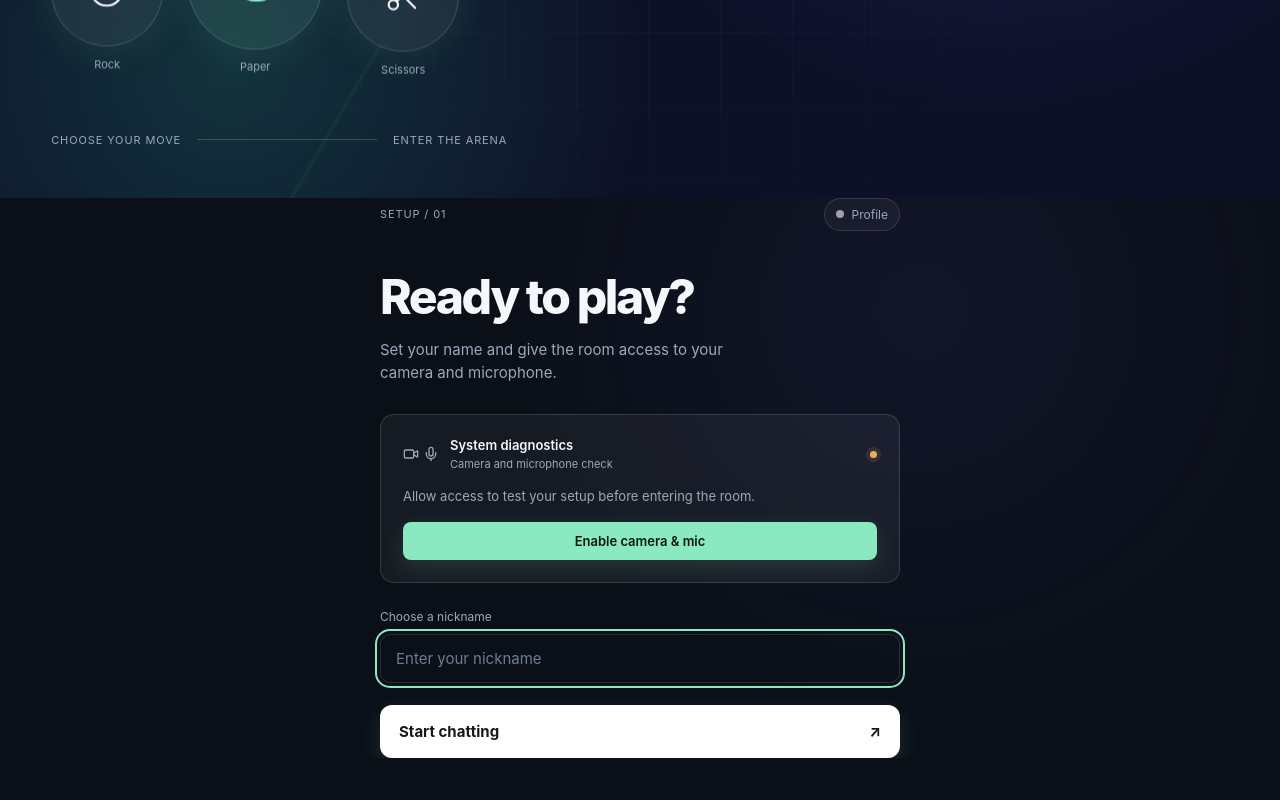
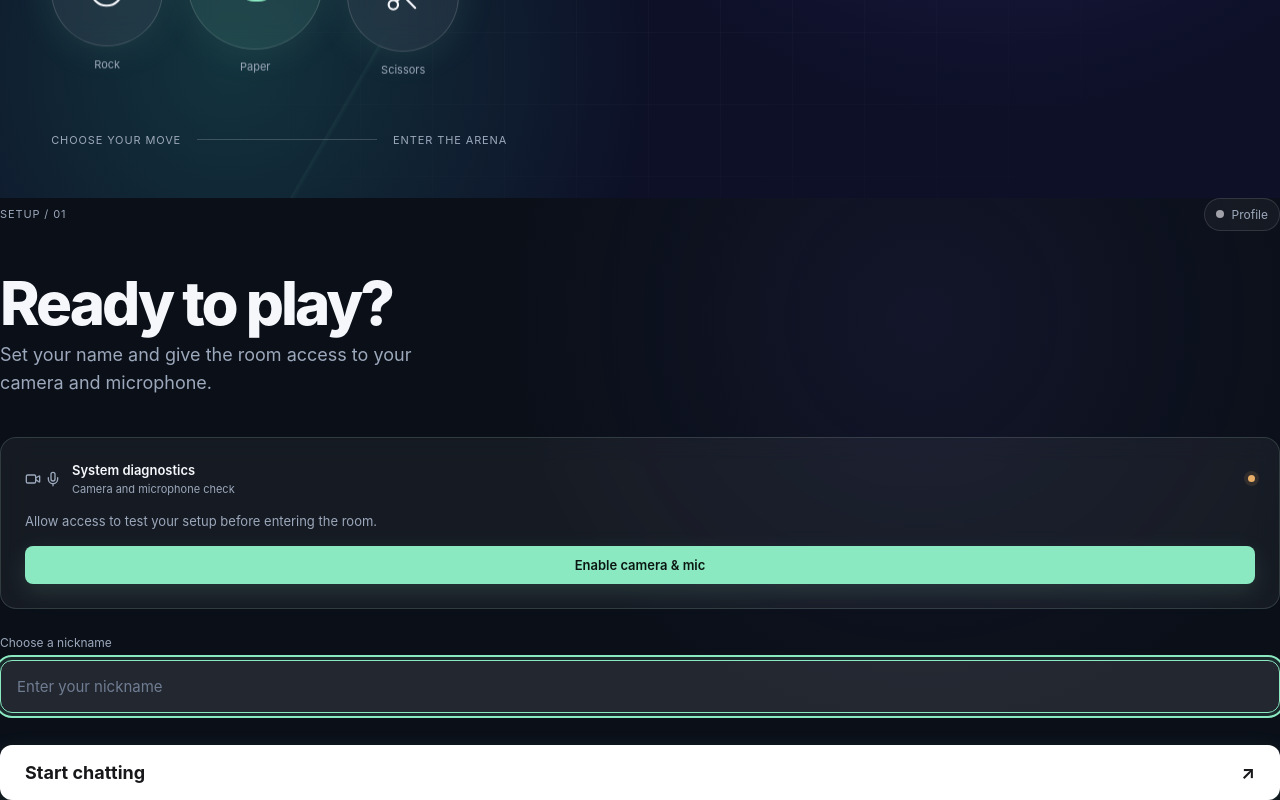
Before and after one commit to hartej46/CHEIRON, a React (Vite) app in the folder Frontend/: page / in a window 1280 px wide. Shown: the part 544-1344 px from the top of the page. Before the commit the page ends 1302 px from the top, so only its background shows below. Built offline with nearby package versions, Linux system fonts and the light colour scheme; no server answers.

Commit message:
Refactor LandingPage and App.css for improved layout and styling consistency

```diff
--- a/Frontend/src/App.css
+++ b/Frontend/src/App.css
@@ -1331,6 +1331,7 @@ h1 {
     display: flex;
     min-width: 0;
     min-height: 100%;
+    width: 100%;
     overflow: visible;
     background:
         radial-gradient(circle at 72% 20%, rgba(68, 61, 143, 0.15), transparent 40%),
@@ -1338,7 +1339,8 @@ h1 {
 }
 
 .rps-setup-content {
-    width: min(100%, 520px);
+    box-sizing: border-box;
+    width: 100%;
     margin: 0 auto;
 }
 
@@ -1386,19 +1388,19 @@ h1 {
     max-width: 10ch;
     margin: 0;
     color: var(--color-ink);
-    font-size: clamp(34px, 5vw, 48px);
+    font-size: clamp(42px, 5vw, 60px);
     font-weight: 800;
     letter-spacing: -0.05em;
-    line-height: 0.98;
+    line-height: 1;
     overflow-wrap: break-word;
     min-width: 0;
 }
 
 .rps-intro {
     max-width: 38ch;
-    margin: 18px 0 30px;
+    margin: 8px 0 40px;
     color: var(--color-muted);
-    font-size: 15px;
+    font-size: 18px;
     line-height: 1.55;
 }
 
@@ -1421,9 +1423,10 @@ h1 {
     gap: 16px;
     margin-bottom: 26px;
     border: 1px solid rgba(255, 255, 255, 0.1);
-    border-radius: 14px;
-    padding: 22px;
+    border-radius: 16px;
+    padding: 24px;
     background: rgba(255, 255, 255, 0.05);
+    backdrop-filter: blur(12px);
 }
 
 .rps-diagnostics.is-pending {
@@ -1498,7 +1501,13 @@ h1 {
 
 .rps-nickname-form {
     display: grid;
+    gap: 0;
+}
+
+.rps-input-field {
+    display: grid;
     gap: 10px;
+    margin-bottom: 32px;
 }
 
 .rps-nickname-form label {
@@ -1509,28 +1518,36 @@ h1 {
 .rps-nickname-form input {
     min-width: 0;
     border: 1px solid var(--color-line);
-    border-radius: 10px;
-    padding: 14px 15px;
-    background: transparent;
+    border-radius: 12px;
+    padding: 16px;
+    background: rgba(255, 255, 255, 0.05);
     color: var(--color-ink);
     font-size: 15px;
+    transition: border-color 180ms ease, background-color 180ms ease, box-shadow 180ms ease;
 }
 
 .rps-nickname-form input::placeholder {
     color: #6f7d92;
 }
 
+.rps-nickname-form input:focus {
+    border-color: var(--color-accent);
+    background: rgba(255, 255, 255, 0.1);
+    box-shadow: 0 0 0 3px rgba(139, 233, 193, 0.12);
+}
+
 .rps-continue-button {
     display: flex;
     width: 100%;
     align-items: center;
     justify-content: space-between;
-    margin-top: 12px;
+    margin-top: 0;
     border: 0;
     border-radius: 12px;
-    padding: 16px 18px;
+    padding: 16px 24px;
     background: #ffffff;
     color: #0a0f18;
+    font-size: 18px;
     font-weight: 700;
     transition: background-color 180ms ease, transform 180ms ease, box-shadow 180ms ease;
 }
@@ -1576,6 +1593,10 @@ h1 {
         min-height: 54vh;
         overflow: visible;
         padding: 24px;
+    }
+
+    .rps-setup-content {
+        padding: 0;
     }
 }
 
--- a/Frontend/src/pages/LandingPage.tsx
+++ b/Frontend/src/pages/LandingPage.tsx
@@ -160,7 +160,7 @@ export function LandingPage({ onStart }: LandingPageProps) {
     };
 
     return (
-        <main className="min-h-screen w-full grid grid-cols-1 lg:grid-cols-2 bg-zinc-950 text-foreground overflow-x-hidden">
+        <main className="min-h-screen w-full grid grid-cols-1 lg:grid-cols-2 bg-zinc-950 text-white overflow-x-hidden">
             <section className="rps-hero" aria-labelledby="rps-title">
                 <div className="rps-hero-grid" aria-hidden="true" />
                 <motion.header
@@ -243,11 +243,11 @@ export function LandingPage({ onStart }: LandingPageProps) {
             </section>
 
             <section
-                className="rps-action-area flex h-full flex-col justify-center px-8 lg:px-24"
+                className="rps-action-area"
                 aria-labelledby="landing-title"
             >
                 <motion.div
-                    className="rps-setup-content"
+                    className="rps-setup-content flex h-full w-full max-w-2xl flex-col justify-center px-8 lg:px-24 xl:px-32"
                     initial={{ opacity: 0, y: 20 }}
                     animate={{ opacity: 1, y: 0 }}
                     transition={{ duration: 0.4, ease: "easeOut" }}
@@ -397,9 +397,9 @@ export function LandingPage({ onStart }: LandingPageProps) {
                             )}
                         </AnimatePresence>
 
-                        <motion.form
-                            onSubmit={handleSubmit}
-                            className="rps-nickname-form"
+                    <motion.form onSubmit={handleSubmit} className="rps-nickname-form">
+                        <motion.div
+                            className="rps-input-field"
                             variants={reveal}
                             custom={5}
                             initial="hidden"
@@ -441,6 +441,13 @@ export function LandingPage({ onStart }: LandingPageProps) {
                                     {apiError}
                                 </p>
                             )}
+                        </motion.div>
+                        <motion.div
+                            variants={reveal}
+                            custom={6}
+                            initial="hidden"
+                            animate="visible"
+                        >
                             <button
                                 type="submit"
                                 className="primary-button rps-continue-button focus-visible:outline-2 focus-visible:outline-offset-2 focus-visible:outline-emerald-300 active:scale-[0.98] disabled:cursor-not-allowed disabled:opacity-60"
@@ -453,7 +460,8 @@ export function LandingPage({ onStart }: LandingPageProps) {
                                       : "Start chatting"}
                                 <span aria-hidden="true">↗</span>
                             </button>
-                        </motion.form>
+                        </motion.div>
+                    </motion.form>
                 </motion.div>
             </section>
 
```
